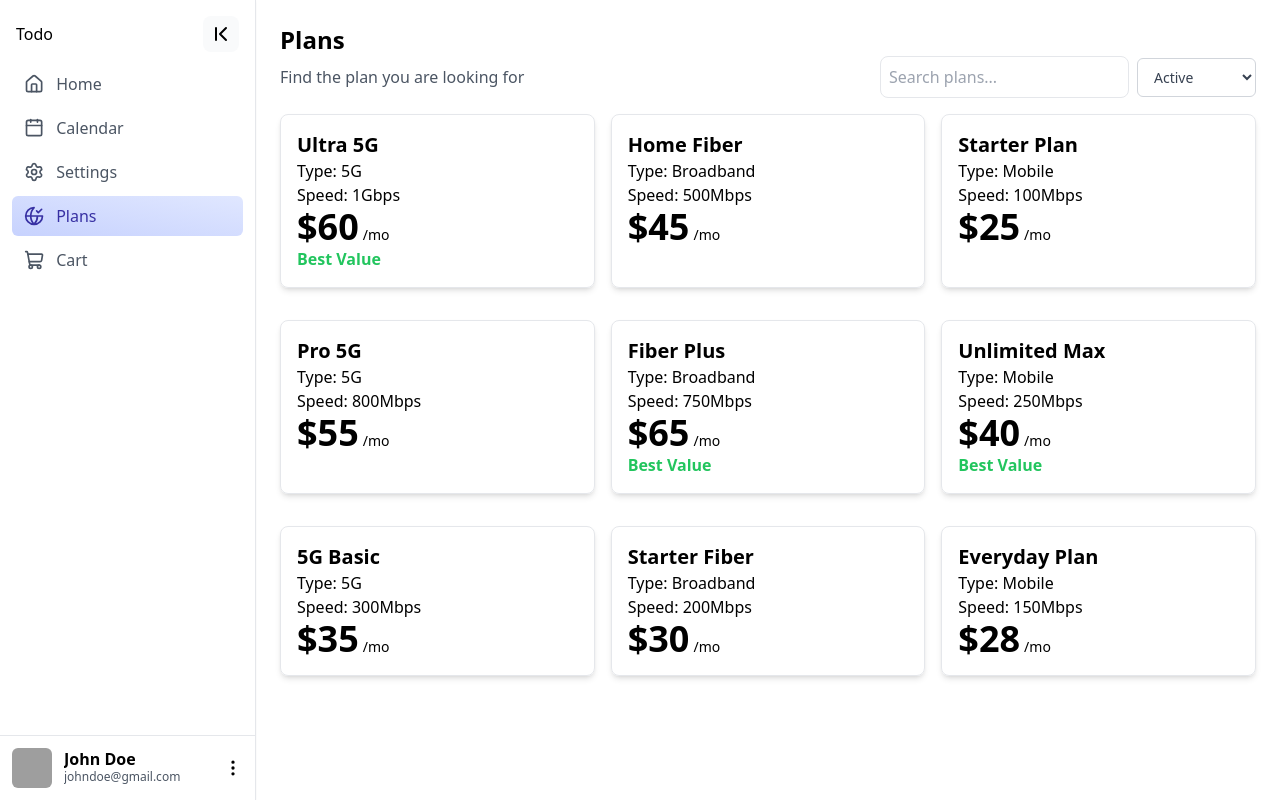
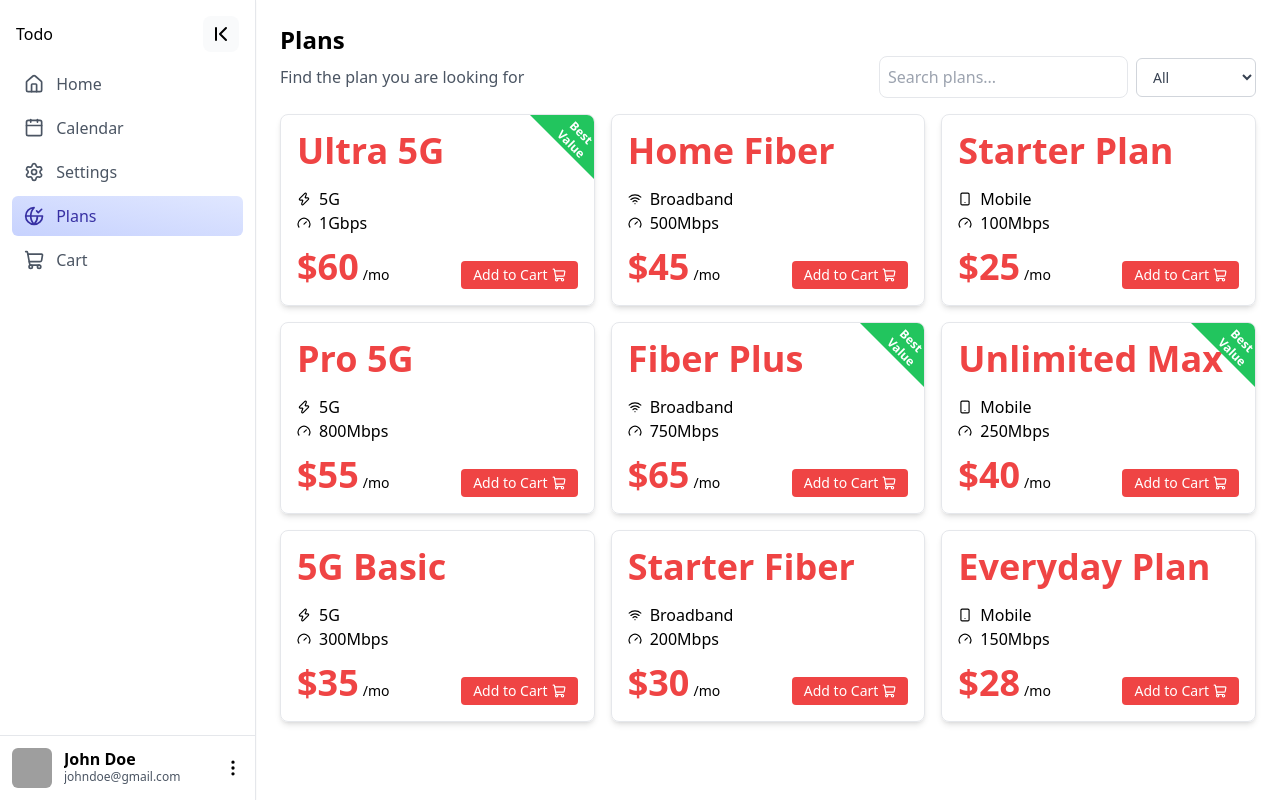
Before and after one commit to sriyuthyerramshetty-bot/DE-cognizant-project, a React (Vite) app: page /plan in a window 1280 px wide. Built offline with nearby package versions, Linux system fonts and the light colour scheme; grey boxes are pictures that could not be loaded.

Commit message:
Fixed search bar to include 'best value' searches. Added functionality to the drop down sorting. Restyled the plan boxes.

```diff
--- a/src/pages/PlanPage.jsx
+++ b/src/pages/PlanPage.jsx
@@ -1,18 +1,42 @@
 import { useState } from 'react';
+import { Wifi, Zap, Smartphone, Gauge, ShoppingCart } from 'lucide-react'
 
 function PlanPage({ plans }) {
 
     // State to hold the search input value
     const [searchInput, setSearchInput] = useState("");
+    const [filter, setFilter] = useState("all");
 
-    // Filter plans based on the search input, matching any property
+    // First apply dropdown filter
+    const typeFilters = ['5G', 'Broadband', 'Mobile'];
+    const dropdownFiltered = plans.filter(plan => {
+        if (filter === 'Best Value') return plan.bestValue;
+        if (typeFilters.includes(filter)) return plan.type === filter;
+        return true; // 'all', 'Price', 'Speed' show everything
+    });
+
+    // Then sort if needed
+    const sortedPlans = [...dropdownFiltered].sort((a, b) => {
+        if (filter === 'Speed') {
+            const toMbps = (s) => {
+                const val = parseFloat(s);
+                return s.toLowerCase().includes('gbps') ? val * 1000 : val;
+            };
+            return toMbps(a.speed) - toMbps(b.speed);
+        }
+        if (filter === 'Price') return parseFloat(a.price.replace(/[^0-9.]/g, '')) - parseFloat(b.price.replace(/[^0-9.]/g, ''));
+        return 0;
+    });
+
+    // Finally filter by search input
     const query = searchInput.toLowerCase().trim();
-    const filteredPlans = plans.filter(plan =>
+    const filteredPlans = sortedPlans.filter(plan =>
         !query ||
         plan.name.toLowerCase().includes(query) ||
         plan.type.toLowerCase().includes(query) ||
         plan.speed.toLowerCase().includes(query) ||
-        plan.price.toLowerCase().includes(query)
+        plan.price.toLowerCase().includes(query) ||
+        (plan.bestValue && "best value".includes(query))
     );
 
     return (
@@ -34,32 +58,55 @@ function PlanPage({ plans }) {
                         onChange={(e) => setSearchInput(e.target.value)}
                     />
                     <select
-                        value={"all"}
-                        onChange={() => (console.log("filter changed"))}
+                        value={filter}
+                        onChange={(e) => setFilter(e.target.value)}
                         className="rounded-md border border-gray-300 bg-white px-3 py-2 text-sm text-gray-700 outline-none focus:border-gray-400"
                         aria-label="Task category"
                     >
-                        <option value="active">Active</option>
-                        <option value="completed">Completed</option>
+                        <option value="all">All</option>
+                        <option value="5G">5G</option>
+                        <option value="Broadband">Broadband</option>
+                        <option value="Mobile">Mobile</option>
+                        <option value="Price">Price</option>
+                        <option value="Speed">Speed</option>
+                        <option value="Best Value">Best Value</option>
                     </select>
                 </div>
             </div>
 
             {/* Display the plans in a grid layout */}
-            <div className="grid grid-cols-3 gap-4 px-6">
+            <div className={filteredPlans.length === 0 ? "flex items-center justify-center h-64 px-6" : "grid grid-cols-3 gap-4 px-6"}>
                 {filteredPlans.length === 0 ? (
-                    <p className="text-gray-600">No plans found.</p>
+                    <p className="text-center text-2xl text-black-600">No plans found. Try adjusting your search.</p>
                 ) : (
                     filteredPlans.map((plan) => (
-                        <div key={plan.id} className="border p-4 mb-4 rounded-lg shadow-md">
-                            <h2 className="text-xl font-semibold">{plan.name}</h2>
-                            <p>Type: {plan.type}</p>
-                            <p>Speed: {plan.speed}</p>
-                            <div className="flex items-baseline gap-1">
-                                <span className="text-4xl font-bold">{plan.price.split('/')[0]}</span>
-                                <span className="text-sm">/{plan.price.split('/')[1]}</span>
+                        <div key={plan.id} className="relative border p-4 rounded-lg shadow-md flex flex-col h-48 w-full overflow-hidden">
+                            {plan.bestValue && (
+                                <div className="absolute top-0 right-0 w-16 h-16 overflow-hidden">
+                                    <div className="absolute top-0 right-0 w-0 h-0 border-t-[64px] border-l-[64px] border-t-green-500 border-l-transparent" />
+                                    <span className="absolute top-2 right-0.5 text-white text-[12px] font-bold text-center leading-tight w-8 rotate-45 block">Best Value</span>
+                                </div>
+                            )}
+                            <h2 className="text-4xl text-red-500 font-semibold mb-4">{plan.name}</h2>
+                            <div className="flex items-center gap-2">
+                                {plan.type === '5G' && <Zap size={14} />}
+                                {plan.type === 'Broadband' && <Wifi size={14} />}
+                                {plan.type === 'Mobile' && <Smartphone size={14} />}
+                                <p>{plan.type}</p>
                             </div>
-                            {plan.bestValue && <p className="text-green-500 font-bold">Best Value</p>}
+                            <div className="flex items-center gap-2">
+                                <Gauge size={14} />
+                                <p>{plan.speed}</p>
+                            </div>
+                            <div className="flex items-baseline justify-between gap-1 mt-auto">
+                                <div className="flex items-baseline gap-1">
+                                    <span className="text-4xl text-red-500 font-bold">{plan.price.split('/')[0]}</span>
+                                    <span className="text-sm">/{plan.price.split('/')[1]}</span>
+                                </div>
+                                <button className="bg-red-500 text-white py-1 px-3 rounded hover:bg-red-600 transition-colors flex items-center gap-1 text-sm">
+                                    Add to Cart <ShoppingCart size={14} />
+                                </button>
+                            </div>
                         </div>
                     ))
                 )}
```
